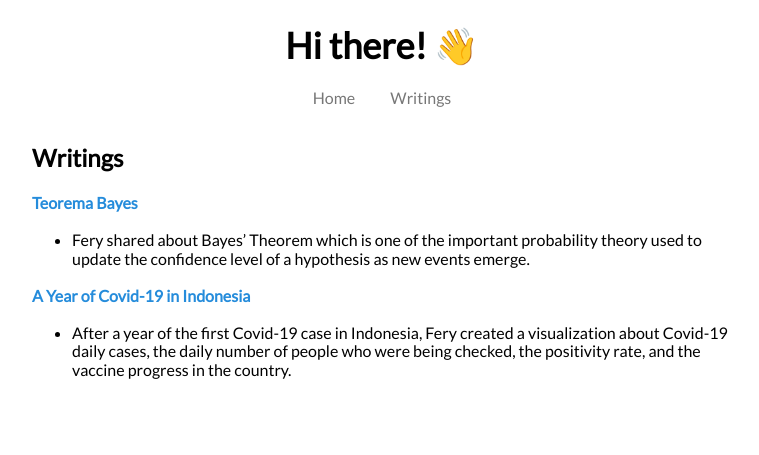
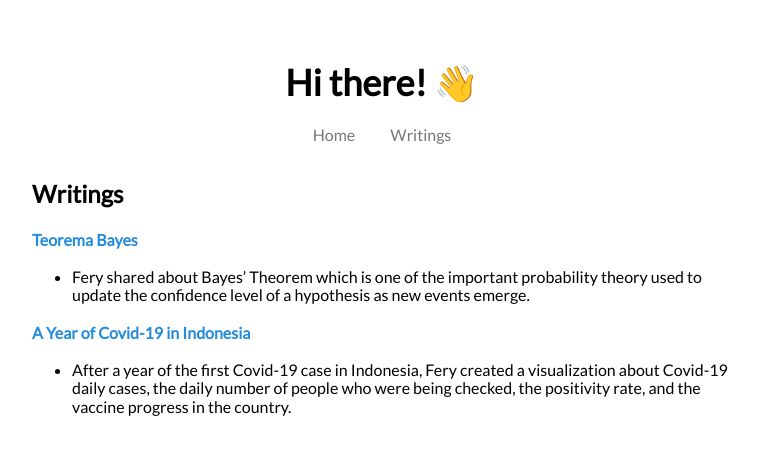
Before and after one commit to imfery/imfery.github.io, a Jekyll site: the page built from blog.md, in a window 1280 px wide. Shown: the top 455 px of the page, without its empty margins (258-1017 px from the left). Built offline with Jekyll 4.4.1, drawn with Linux system fonts in a browser that asks for light colours; nearby versions of some CDN libraries.

Commit message:
Update page.html

```diff
--- a/_layouts/page.html
+++ b/_layouts/page.html
@@ -10,13 +10,15 @@
     <main class="page-content" aria-label="Content">
       <div class="wrapper">
             <div class="header">
-                <h1 class="profile-name">Hi there! 👋</h1>
+                <br>
+                <br>
+                <h2 class="profile-name">Hi there! 👋</h2>
 
                 <div class="pure-menu pure-menu-horizontal pure-menu-scrollable">
                     <ul class="pure-menu-list">
 
                         <li class="pure-menu-item"><a href="/" class="pure-menu-link">Home</a></li>
-                        <li class="pure-menu-item"><a href="/blog" class="pure-menu-link">Writings</a></li>
+                        <li class="pure-menu-item"><a href="/writings" class="pure-menu-link">Writings</a></li>
 
                     </ul>
                 </div>
```
